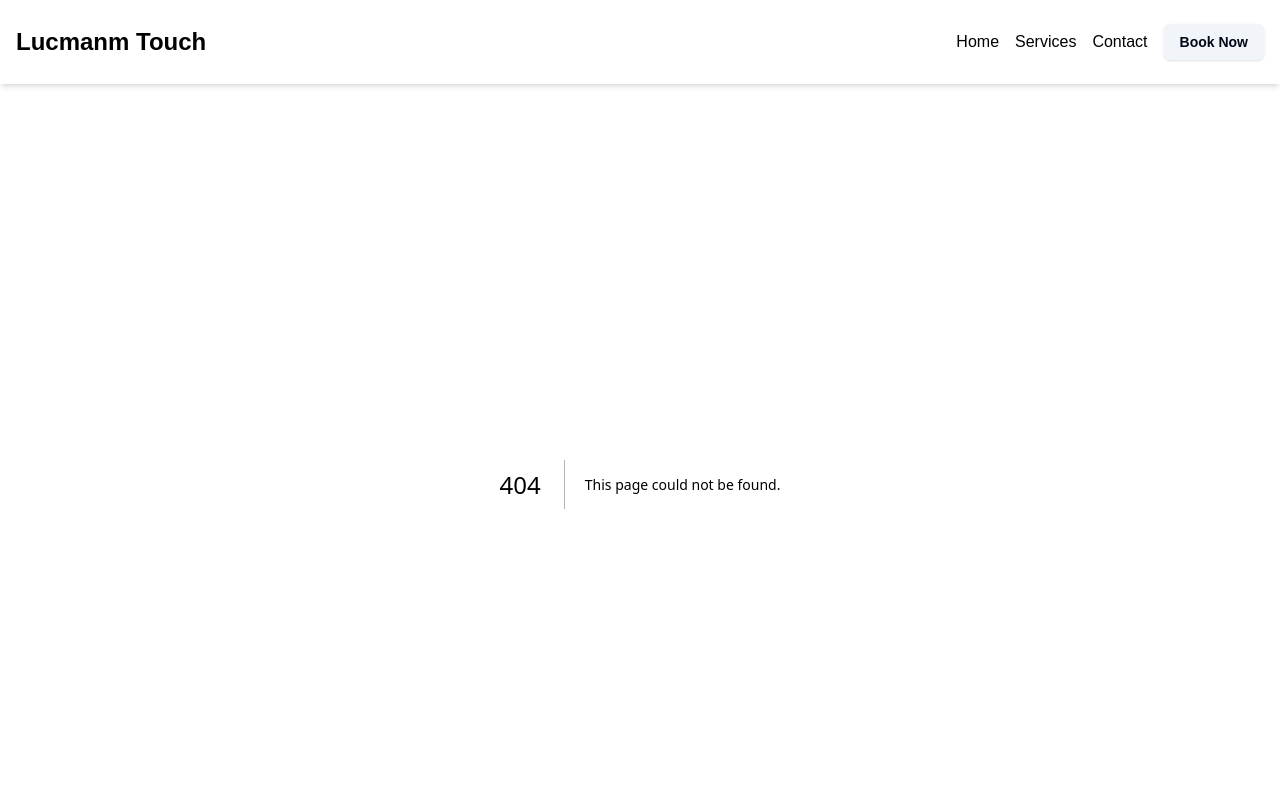
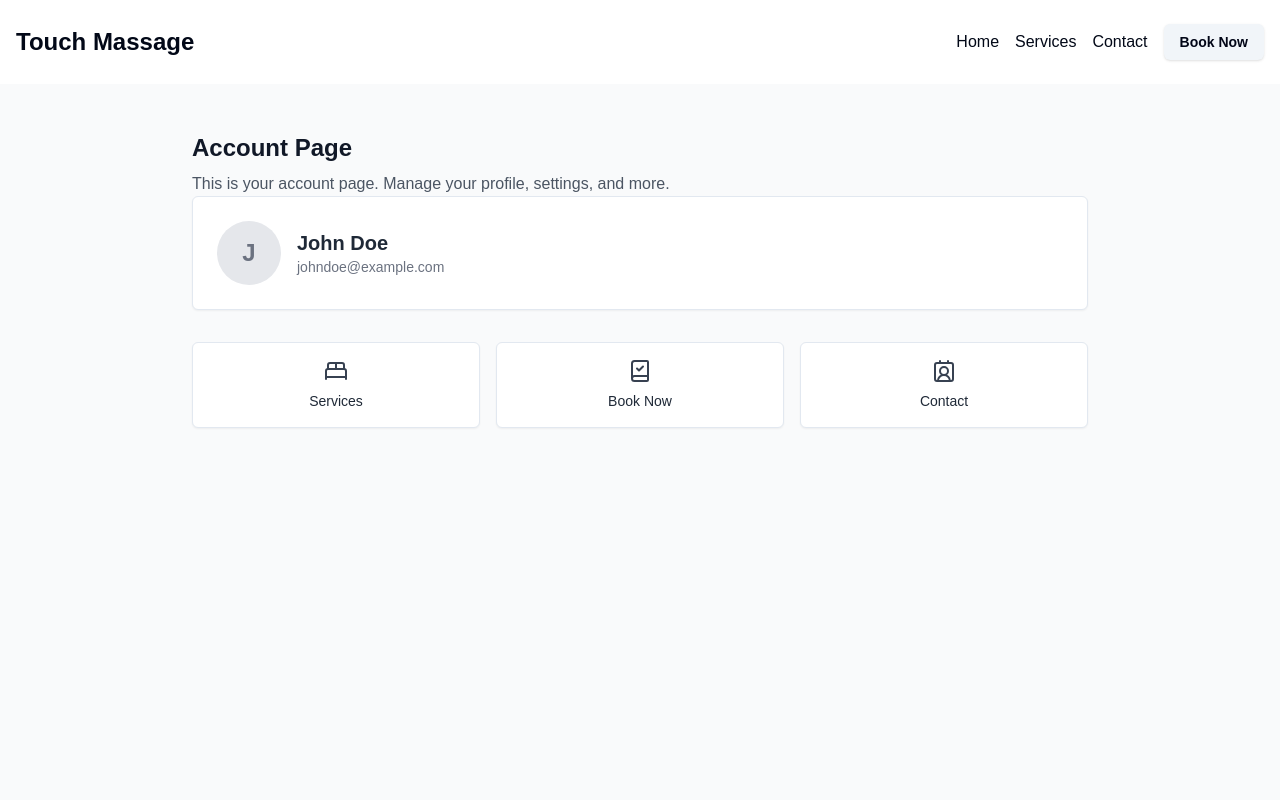
Before and after one commit to lucmanm/nextjs_massage_app, a Next.js app: page /account in a window 1280 px wide. Before the commit this address had no page. Shown: the top 800 px of the page. Built offline with nearby package versions, Linux system fonts and the light colour scheme.

Commit message:
new: acccount data page update

```diff
--- /dev/null
+++ b/src/app/(frontend)/account/layout.tsx
@@ -0,0 +1,3 @@
+export default function AccountLayout({ children }: { children: React.ReactNode }) {
+  return <section>{children}</section>;
+}
--- /dev/null
+++ b/src/app/(frontend)/account/page.tsx
@@ -0,0 +1,60 @@
+import { Card } from "@/components/ui/card";
+import { menuData } from "@/constant/data";
+import Image from "next/image";
+
+export default function AccountPage() {
+  const user = {
+    name: "John Doe",
+    email: "johndoe@example.com",
+    profilePicture: null, // Replace with actual user profile picture URL
+  };
+
+  return (
+    <section className="p-4 bg-gray-50 min-h-screen">
+      <div className="max-w-4xl mx-auto">
+        {/* Content */}
+        <div className="mt-8">
+          <h1 className="text-2xl font-bold text-gray-900">Account Page</h1>
+          <p className="mt-2 text-gray-600">This is your account page. Manage your profile, settings, and more.</p>
+        </div>
+
+        {/* Header Card */}
+        <Card className="bg-white rounded-md p-6 flex items-center gap-4 border shadow-sm">
+          {user.profilePicture ? (
+            <Image
+              src={user.profilePicture}
+              alt={`${user.name}'s profile`}
+              width={64}
+              height={64}
+              className="w-16 h-16 rounded-full object-cover"
+            />
+          ) : (
+            <div className="w-16 h-16 rounded-full bg-gray-200 flex items-center justify-center text-gray-500 text-2xl font-semibold">
+              {user.name[0]}
+            </div>
+          )}
+
+          <div>
+            <h2 className="text-xl font-semibold text-gray-800">{user.name}</h2>
+            <p className="text-sm text-gray-500">{user.email}</p>
+          </div>
+        </Card>
+
+        {/* Menu */}
+
+        <div className="grid grid-cols-3 sm:grid-cols-2 lg:grid-cols-3 gap-4 mt-8">
+          {menuData.map((item) => (
+            <a
+              key={item.href}
+              href={item.href}
+              className="flex flex-col items-center p-4 bg-white border rounded-md shadow-sm hover:bg-gray-100 transition"
+            >
+              <item.icon className="w-6 h-6 text-gray-700 mb-2" />
+              <span className="text-sm font-medium text-gray-800">{item.title}</span>
+            </a>
+          ))}
+        </div>
+      </div>
+    </section>
+  );
+}
--- a/src/components/header.tsx
+++ b/src/components/header.tsx
@@ -4,7 +4,7 @@ import { Button } from "@/components/ui/button";
 import Link from "next/link";
 import MobileSheetMenu from "./mb-ui/mb-sheet-menu";
 
-export const menuData = [
+const menuData = [
   {
     href: "/",
     title: "Home",
@@ -28,7 +28,7 @@ export default function Header() {
     <header className="text-primary-900 bg-primary-100 shadow-md">
       <nav className="container mx-auto px-4 py-6 flex justify-between items-center">
         <Link href="/" className="text-2xl font-bold">
-          Lucmanm Touch
+          Touch Massage
         </Link>
 
         {/* Desktop Menu */}
@@ -50,7 +50,6 @@ export default function Header() {
             )
           )}
         </div>
-
         {/* Mobile Menu */}
         <MobileSheetMenu/>
       </nav>
--- a/src/components/mb-ui/bottom-navigation.tsx
+++ b/src/components/mb-ui/bottom-navigation.tsx
@@ -1,6 +1,5 @@
 "use client";
 
-import { useMenuStore } from "@/hook/useMenuStore";
 import { BedDouble, Home, Mail, User } from "lucide-react";
 import Link from "next/link";
 import { usePathname } from "next/navigation";
@@ -14,30 +13,12 @@ const menuItems = [
 
 export function BottomNav() {
   const pathname = usePathname();
-  const { toggleMenu } = useMenuStore();
-
-  const handleAccountClick = (e: React.MouseEvent) => {
-    e.preventDefault(); // Prevent navigation
-    console.log("Account clicked");
-    toggleMenu(); // Close the menu
-  };
 
   return (
     <nav className="fixed bottom-0 left-0 right-0 z-50 h-16 bg-background border-t md:hidden">
       <ul className="grid h-full grid-cols-4">
         {menuItems.map((item) => (
           <li key={item.href}>
-            {item.label === "Account" ? (
-              <div
-                onClick={handleAccountClick}
-                className={`flex h-full w-full flex-col items-center justify-center space-y-1 ${
-                  pathname === item.href ? "text-primary" : "text-muted-foreground hover:text-primary cursor-pointer"
-                }`}
-              >
-                <item.icon className="h-5 w-5" />
-                <span className="text-xs">{item.label}</span>
-              </div>
-            ) : (
             <Link
               href={item.href}
               className={`flex h-full w-full flex-col items-center justify-center space-y-1 ${
@@ -47,7 +28,6 @@ export function BottomNav() {
               <item.icon className="h-5 w-5" />
               <span className="text-xs">{item.label}</span>
             </Link>
-            )}
           </li>
         ))}
       </ul>
--- a/src/components/mb-ui/mb-sheet-menu.tsx
+++ b/src/components/mb-ui/mb-sheet-menu.tsx
@@ -1,10 +1,10 @@
 import { useMenuStore } from "@/hook/useMenuStore";
-import { Menu } from "lucide-react";
+import { Menu } from "lucide-react"; // Importing the login icon
 import Link from "next/link";
 import { usePathname } from "next/navigation";
 import { Button } from "../ui/button";
 import { Sheet, SheetContent, SheetTitle, SheetTrigger } from "../ui/sheet";
-import { menuData } from "../header";
+import { menuData } from "@/constant/data";
 
 export default function MobileSheetMenu() {
   const pathname = usePathname();
@@ -19,24 +19,27 @@ export default function MobileSheetMenu() {
           <span className="sr-only">Open menu</span>
         </Button>
       </SheetTrigger>
-      <SheetContent side="right" className="w-[300px] sm:w-[400px]">
-        <SheetTitle className="hidden">x</SheetTitle>
-        <nav className="flex flex-col space-y-2 mt-8">
+      <SheetContent side="right" className="w-[300px] sm:w-[400px] flex flex-col justify-between px-0">
+        <div>
+          <SheetTitle className="hidden">Menu</SheetTitle>
+          <nav className="flex flex-col space-y-2 mt-8 px-4">
             {menuData.map((item) => (
               <Link
                 key={item.href}
                 href={item.href}
                 className={`${
                   pathname === item.href
-                  ? "bg-slate-950 text-slate-100 "
+                    ? "bg-slate-950 text-slate-100"
                     : "hover:bg-blue-600 rounded-sm hover:text-slate-100"
-              } text-lg py-1 px-4 rounded-sm`}
+                } text-lg py-1 px-4 rounded-sm items-center`}
                 onClick={closeMenu}
               >
+                <item.icon className="h-6 w-6 inline-block mr-2" />
                 {item.title}
               </Link>
             ))}
           </nav>
+        </div>
       </SheetContent>
     </Sheet>
   );
--- /dev/null
+++ b/src/constant/data.ts
@@ -0,0 +1,19 @@
+import { BedDoubleIcon, BookCheck, Contact2Icon } from "lucide-react";
+
+export const menuData = [
+  {
+    href: "/services",
+    title: "Services",
+    icon: BedDoubleIcon,
+  },
+  {
+    href: "/login",
+    title: "Book Now",
+    icon: BookCheck,
+  },
+  {
+    href: "/contact",
+    title: "Contact",
+    icon: Contact2Icon,
+  },
+];
```
Lines whose indentation alone changed are shown as unchanged.
